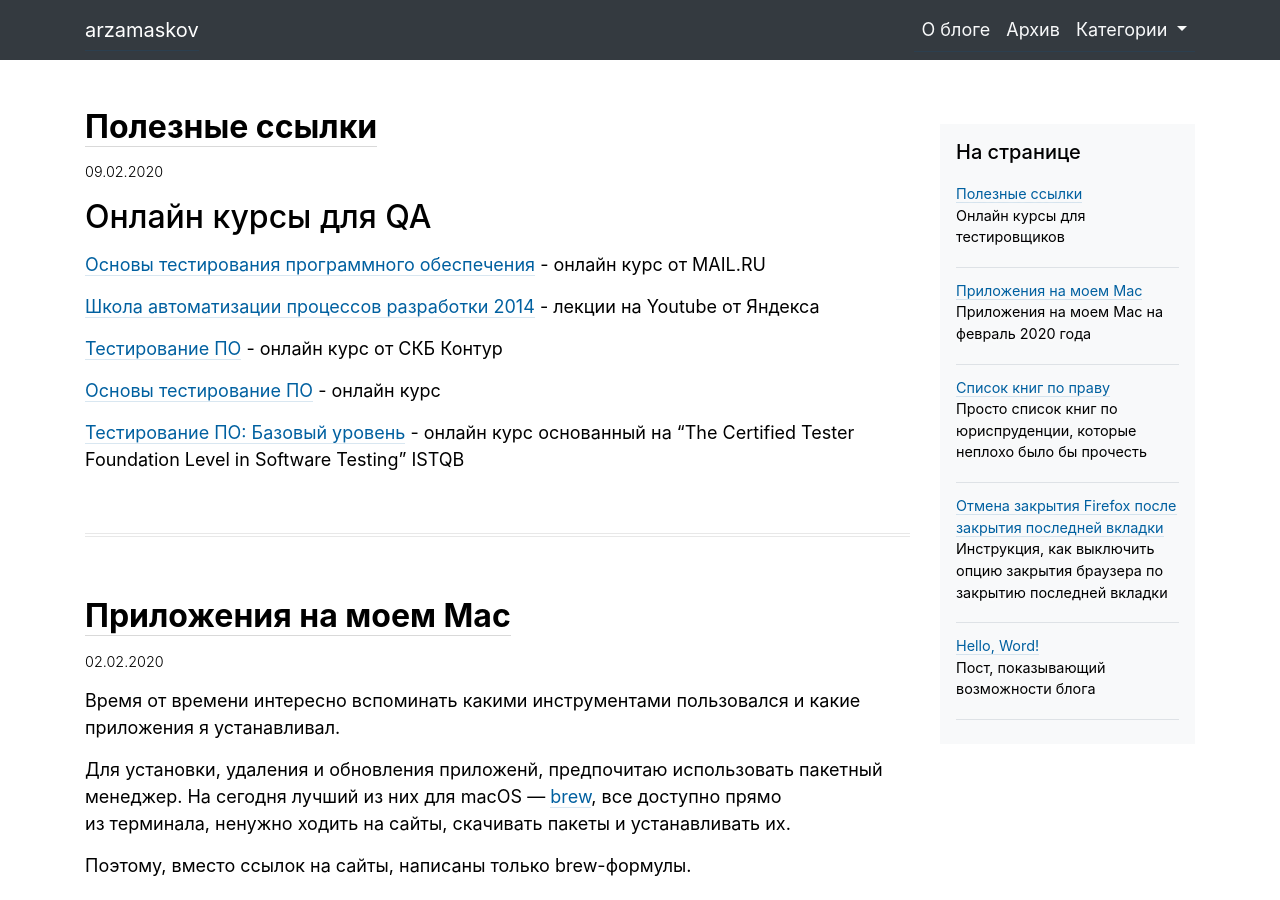
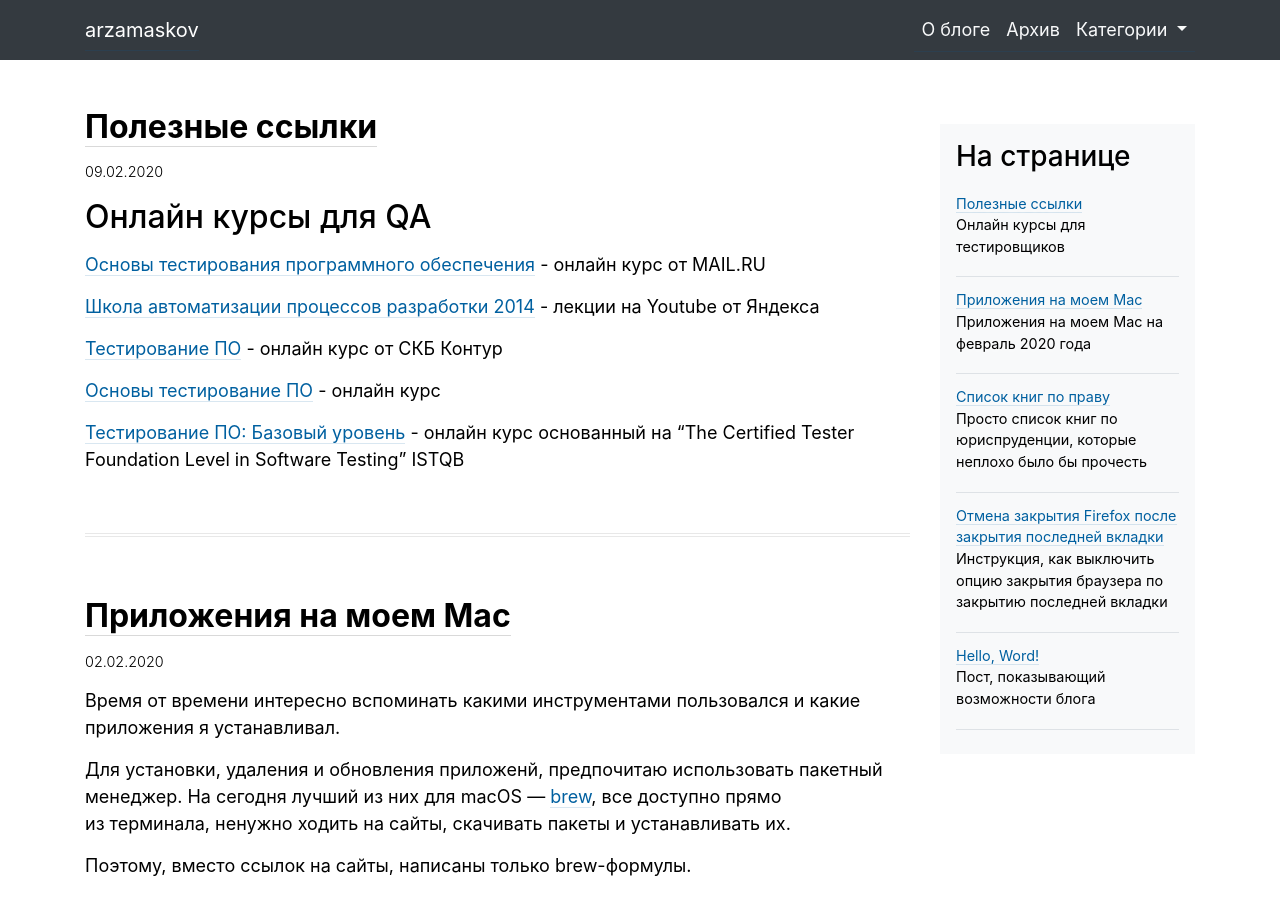
Before and after one commit to arzamaskov/arzamaskov.github.io, a Jekyll site: the page built from index.html, in a window 1280 px wide and 900 px high. Built offline with Jekyll 4.4.1, drawn with Linux system fonts in a browser that asks for light colours; the list of posts is cut into pages by our own code.

```diff
--- a/_layouts/home.html
+++ b/_layouts/home.html
@@ -43,7 +43,7 @@ layout: default
       <aside class="col-lg-3 order-first order-lg-last">
         <div class="sticky-top py-3">
           <div class="menu p-3 bg-light">
-            <h5>На странице</h5>
+            <h3>На странице</h3>
             <ol class="list-unstyled mb-0">
               {% for post in paginator.posts %}
                 <li class="py-1 mb-2 aside-menu-item border-bottom small">
```
